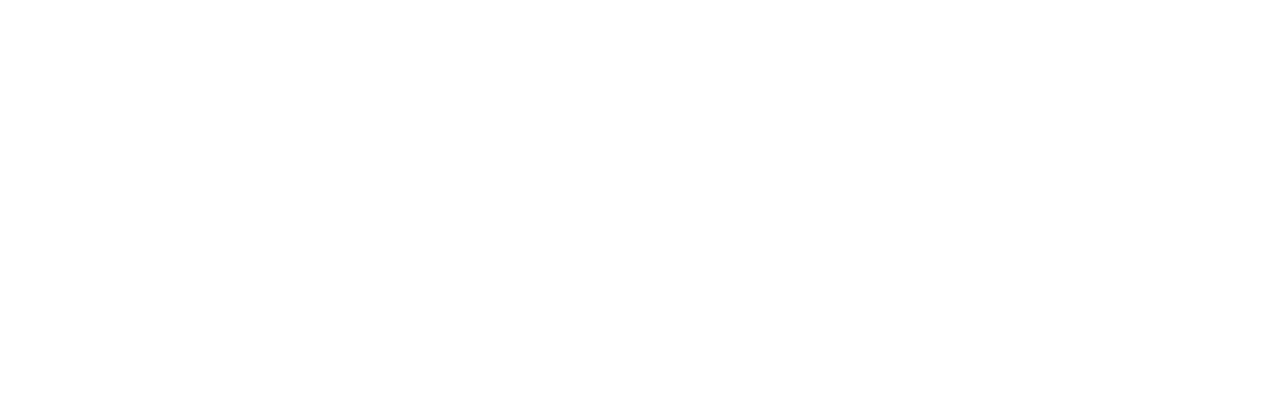
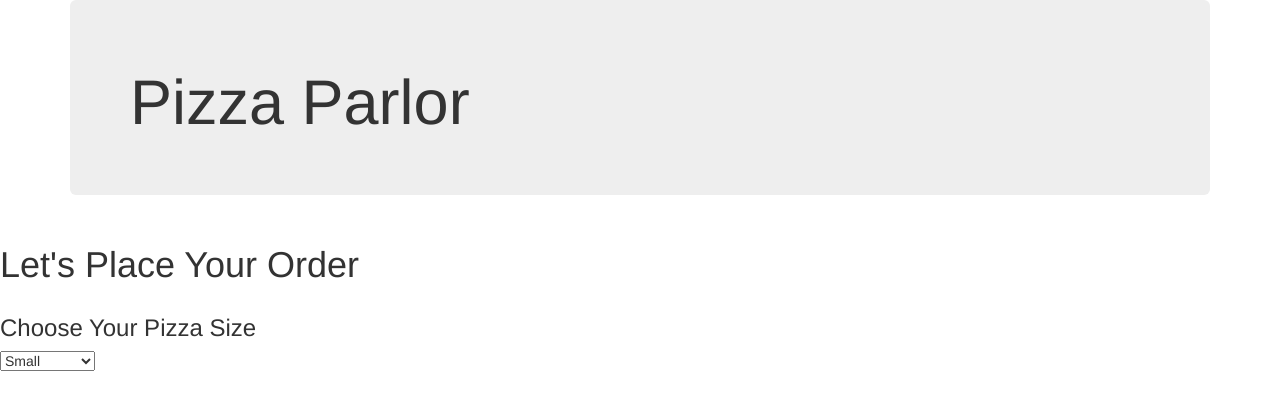
Before and after one commit to joseamesquita/pizza-parlor, a plain HTML site: page index.html in a window 1280 px wide. Drawn offline with Linux system fonts and the light colour scheme.

Commit message:
1. select pizza sizes using select and option properties 2. add subheaders to the webpage

```diff
--- a/index.html
+++ b/index.html
@@ -1,13 +1,39 @@
 <!DOCTYPE html>
 <html>
+
 <head>
   <link rel="stylesheet" href="css/bootstrap.css">
   <link rel="stylesheet" href="css/styles.css">
   <script src="js/jquery-3.4.1.js"></script>
-    <script src="js/scripts.js" ></script>
-    <title></title>
+  <script src="js/scripts.js"></script>
+  <title>Pizza Parlor</title>
 </head>
+
 <body>
+  <div class="container">
+    <div class="jumbotron">
+      <h1>Pizza Parlor</h1>
+    </div>
+  </div>
+  <div class="order">
+    <h1>Let's Place Your Order</h1>
+    <form class="form-group" id="currentOrder">
+      <div class="row">
+        <div class="col-md-4">
+          <div class="size">
+            <h3>Choose Your Pizza Size</h3>
+            <select id="pizza-size">
+              <option value="small">Small</option>
+              <option value="medium">Medium</option>
+              <option value="large">Large</option>
+              <option value="extra-large">Extra Large</option>
+            </select>
+          </div>
+        </div>
+      </div>
+    </form>
+  </div>
 
 </body>
+
 </html>
```
Lines whose indentation alone changed are shown as unchanged.
